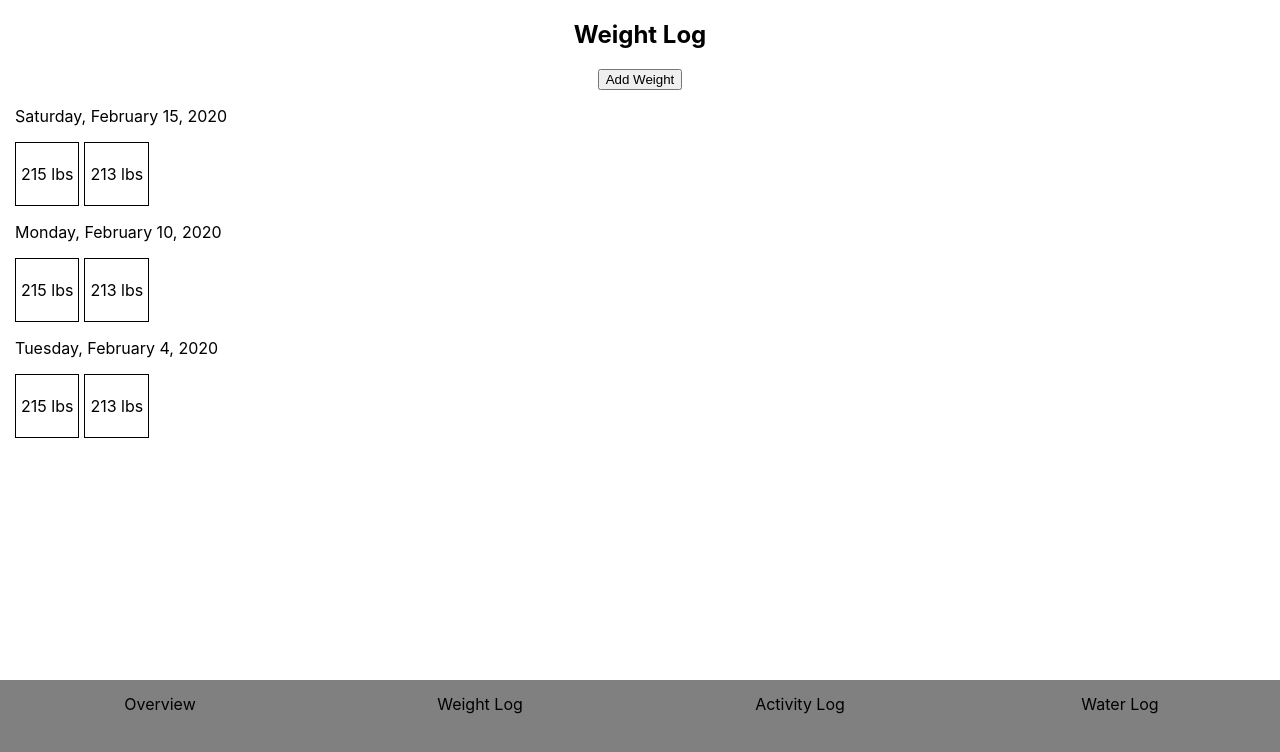
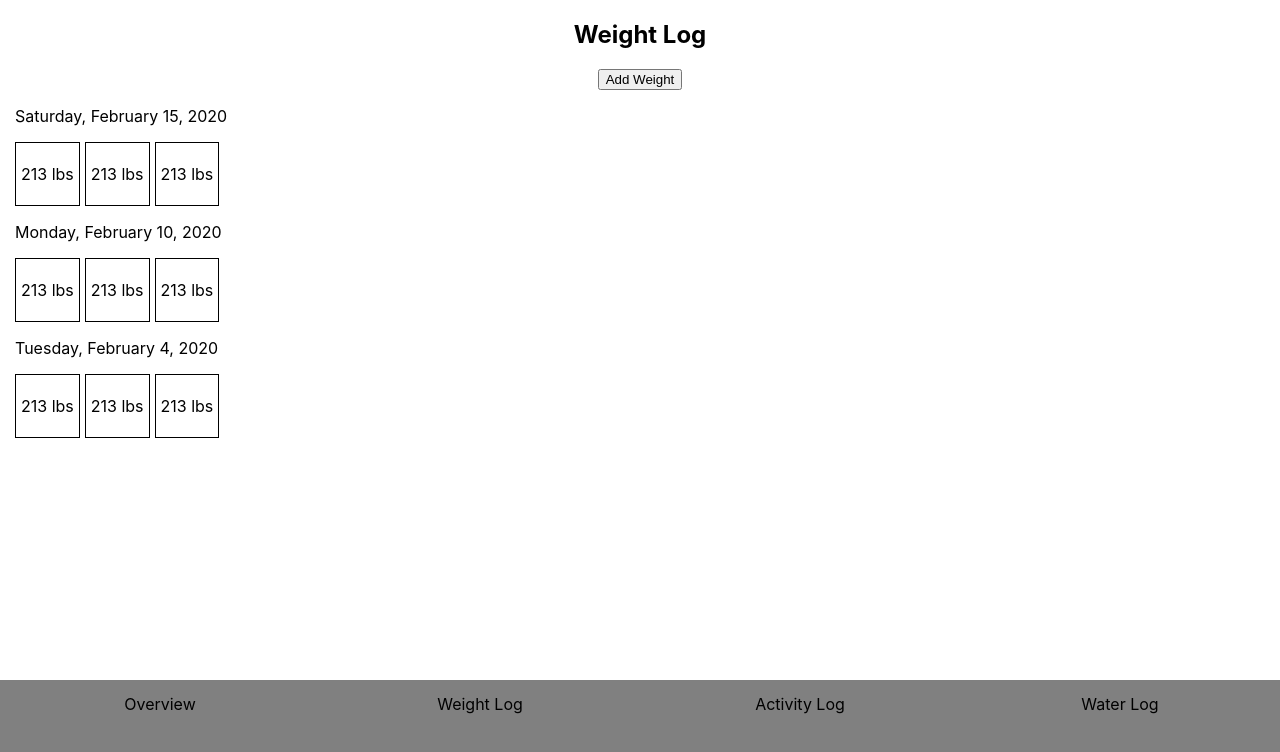
Before and after one commit to cfloyd252/My-Fit-Journal-Client, a React (Create React App) app: page /weight-log in a window 1280 px wide. Shown: the top 752 px of the page. Built offline with nearby package versions, Linux system fonts and the light colour scheme; the HTML template or start-up script is replaced by a standard one.

Commit message:
added LogData component

```diff
--- a/src/Components/DateContainer/DateContainer.css
+++ b/src/Components/DateContainer/DateContainer.css
@@ -1,8 +1,7 @@
-.weight-data {
-  border: 1px solid black;
-  padding: 5px;
-  text-align: center;
-  margin-right: 5px;
+.date-container {
+  align-self: flex-start;
+  padding-left: 15px;
+  padding-right: 15px;
 }
 
 .data-container {
@@ -10,9 +9,3 @@
   flex-direction: row-reverse;
   justify-content: flex-end;
 }
-
-.date-container {
-  align-self: flex-start;
-  padding-left: 15px;
-  padding-right: 15px;
-}
--- a/src/Components/DateContainer/DateContainer.js
+++ b/src/Components/DateContainer/DateContainer.js
@@ -1,5 +1,6 @@
 import React, { Component } from 'react'
 import './DateContainer.css'
+import LogData from '../LogData/LogData'
 
 export class DateContainer extends Component {
   render() {
@@ -7,12 +8,9 @@ export class DateContainer extends Component {
       <div className="date-container">
         <p>{this.props.date}</p>
         <div className="data-container">
-          <div className="weight-data">
-            <p>213 lbs</p>
-          </div>
-          <div className="weight-data">
-            <p>215 lbs</p>
-          </div>
+          <LogData />
+          <LogData />
+          <LogData />
         </div>
       </div>
     )
--- /dev/null
+++ b/src/Components/LogData/LogData.css
@@ -0,0 +1,6 @@
+.log-data {
+  border: 1px solid black;
+  padding: 5px;
+  text-align: center;
+  margin-right: 5px;
+}
--- /dev/null
+++ b/src/Components/LogData/LogData.js
@@ -0,0 +1,14 @@
+import React, { Component } from 'react'
+import './LogData.css'
+
+export class LogData extends Component {
+  render() {
+    return (
+      <div className="log-data">
+      <p>213 lbs</p>
+    </div>
+    )
+  }
+}
+
+export default LogData
```
